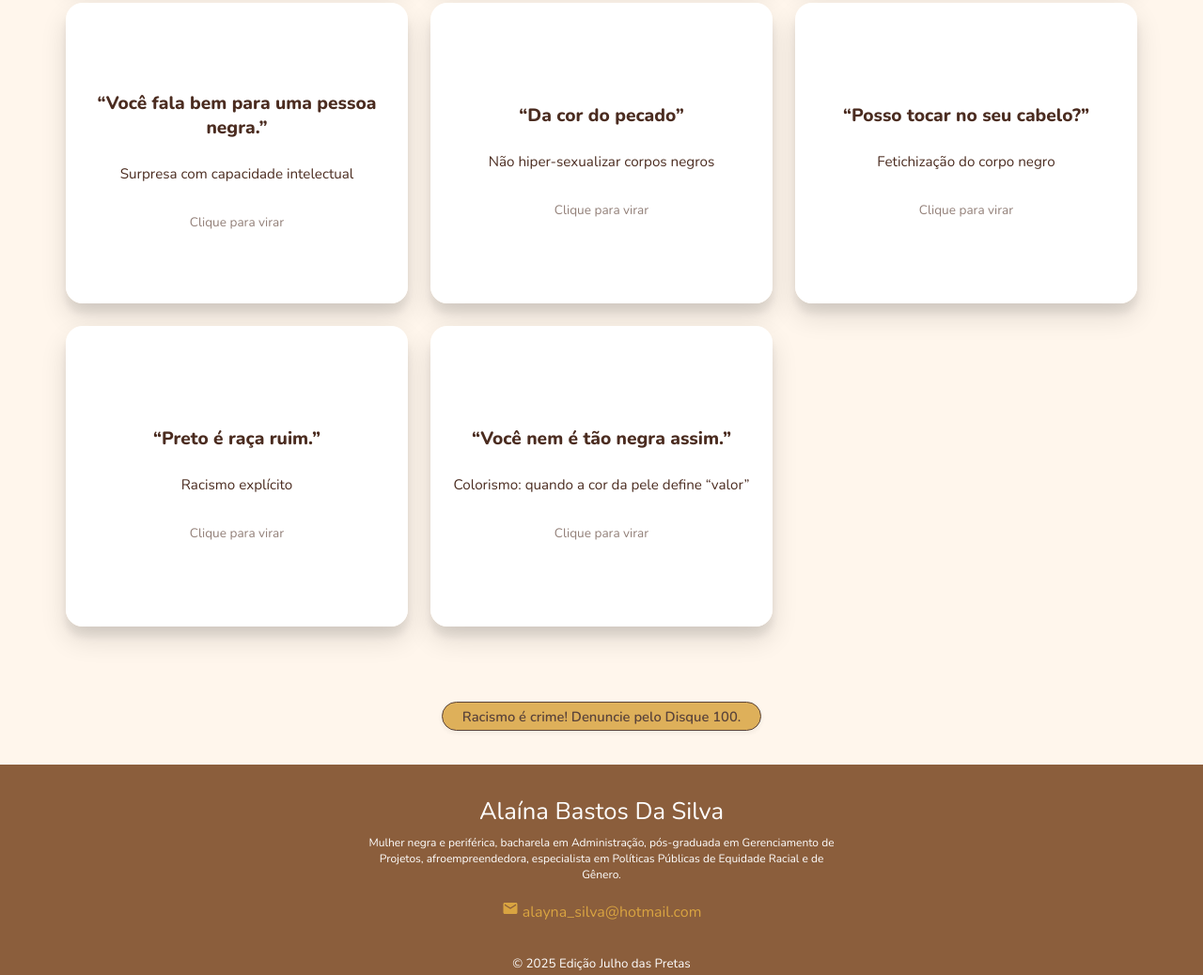
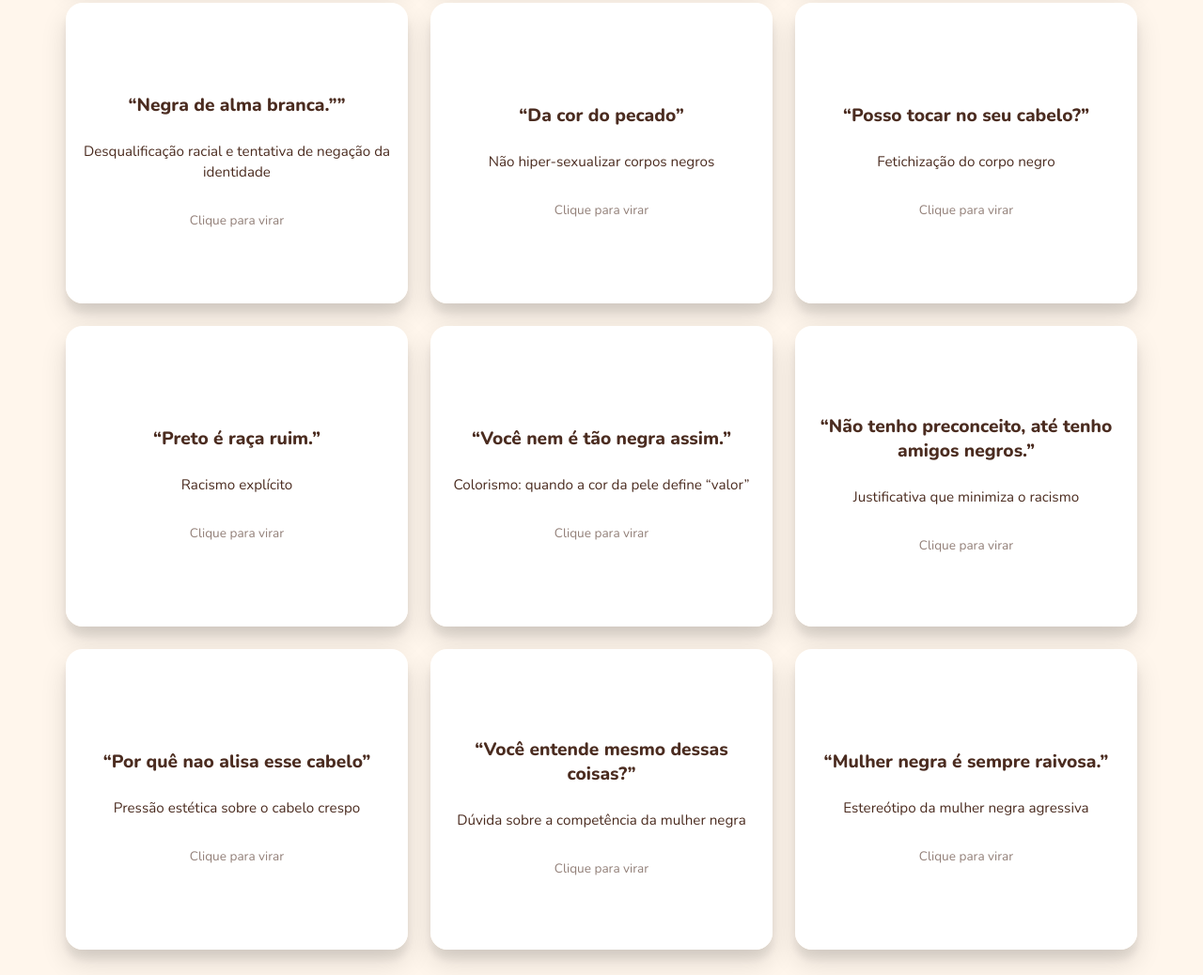
Before and after one commit to Alainabsilva/Projetando, a plain HTML site: page index.html in a window 1280 px wide. Shown: the part 1240-2278 px from the top of the page at 94% size. Drawn offline with nearby package versions, Linux system fonts and the light colour scheme.

Commit message:
inclusao de mais cards

```diff
--- a/index.html
+++ b/index.html
@@ -308,8 +308,8 @@
       <article class="card" tabindex="0" aria-label="Card 4 - “Você fala bem para uma pessoa negra.”">
         <div class="card__inner">
           <div class="card__face card__face--front">
-            <h3 class="card__title">“Você fala bem para uma pessoa negra.”</h3>
-            <p class="card__info">Surpresa com capacidade intelectual</p>
+            <h3 class="card__title">“Negra de alma branca.””</h3>
+            <p class="card__info">Desqualificação racial e tentativa de negação da identidade</p>
             <div class="hint">Clique para virar</div>
           </div>
           <div class="card__face card__face--back">
@@ -318,7 +318,7 @@
               Reforça estereótipos que associam pessoas negras à ignorância.
             </p>
             <h4 style="margin-top:1rem;">Como substituir</h4>
-            <p class="card__info"><strong>“Sua forma de se expressar é admirável.”</strong></p>
+            <p class="card__info"><strong>““Sua forma de se expressar é admirável.”</strong></p>
           </div>
         </div>
       </article>
@@ -396,6 +396,79 @@
           </div>
         </div>
       </article>
+
+      <!-- Novo Card 9 -->
+      <article class="card" tabindex="0" aria-label="Card 9 - “Não tenho preconceito, até tenho amigos negros.”">
+        <div class="card__inner">
+          <div class="card__face card__face--front">
+            <h3 class="card__title">“Não tenho preconceito, até tenho amigos negros.”</h3>
+            <p class="card__info">Justificativa que minimiza o racismo</p>
+            <div class="hint">Clique para virar</div>
+          </div>
+          <div class="card__face card__face--back">
+            <h3 class="card__title">Por que fere</h3>
+            <p class="card__info">
+              Usar amizades como justificativa não elimina atitudes ou falas racistas e desvia o foco do problema.
+            </p>
+            <h4 style="margin-top:1rem;">Como substituir</h4>
+            <p class="card__info"><strong>Reconheça o racismo estrutural e busque aprender e mudar atitudes.</strong></p>
+          </div>
+        </div>
+      </article>
+      <!-- Novo Card 10 -->
+      <article class="card" tabindex="0" aria-label="Card 10 - “Você alisa o cabelo para ficar mais bonita?”">
+        <div class="card__inner">
+          <div class="card__face card__face--front">
+            <h3 class="card__title">“Por quê nao alisa esse cabelo”</h3>
+            <p class="card__info">Pressão estética sobre o cabelo crespo</p>
+            <div class="hint">Clique para virar</div>
+          </div>
+          <div class="card__face card__face--back">
+            <h3 class="card__title">Por que fere</h3>
+            <p class="card__info">
+              Sugere que o cabelo natural não é bonito, reforçando padrões eurocêntricos e desvalorizando a identidade negra.
+            </p>
+            <h4 style="margin-top:1rem;">Como substituir</h4>
+            <p class="card__info"><strong>Valorize a autenticidade: “Seu cabelo é lindo do jeito que é!”</strong></p>
+          </div>
+        </div>
+      </article>
+      <!-- Novo Card 11 -->
+      <article class="card" tabindex="0" aria-label="Card 11 - “Você entende mesmo dessas coisas?”">
+        <div class="card__inner">
+          <div class="card__face card__face--front">
+            <h3 class="card__title">“Você entende mesmo dessas coisas?”</h3>
+            <p class="card__info">Dúvida sobre a competência da mulher negra</p>
+            <div class="hint">Clique para virar</div>
+          </div>
+          <div class="card__face card__face--back">
+            <h3 class="card__title">Por que fere</h3>
+            <p class="card__info">
+              Questiona a capacidade intelectual e profissional da mulher negra, partindo de um preconceito sobre sua competência.
+            </p>
+            <h4 style="margin-top:1rem;">Como substituir</h4>
+            <p class="card__info"><strong>Confie e reconheça o conhecimento: “Ótima explicação, obrigado por compartilhar!”</strong></p>
+          </div>
+        </div>
+      </article>
+      <!-- Novo Card 12 -->
+      <article class="card" tabindex="0" aria-label="Card 12 - “Mulher negra é sempre raivosa.”">
+        <div class="card__inner">
+          <div class="card__face card__face--front">
+            <h3 class="card__title">“Mulher negra é sempre raivosa.”</h3>
+            <p class="card__info">Estereótipo da mulher negra agressiva</p>
+            <div class="hint">Clique para virar</div>
+          </div>
+          <div class="card__face card__face--back">
+            <h3 class="card__title">Por que fere</h3>
+            <p class="card__info">
+              Reduz a mulher negra a um estereótipo negativo, deslegitimando suas emoções e opiniões e silenciando sua voz.
+            </p>
+            <h4 style="margin-top:1rem;">Como substituir</h4>
+            <p class="card__info"><strong>Respeite e escute: “Sua opinião é importante, quero entender seu ponto de vista.”</strong></p>
+          </div>
+        </div>
+      </article>
     </div>
   </section>
 
```
